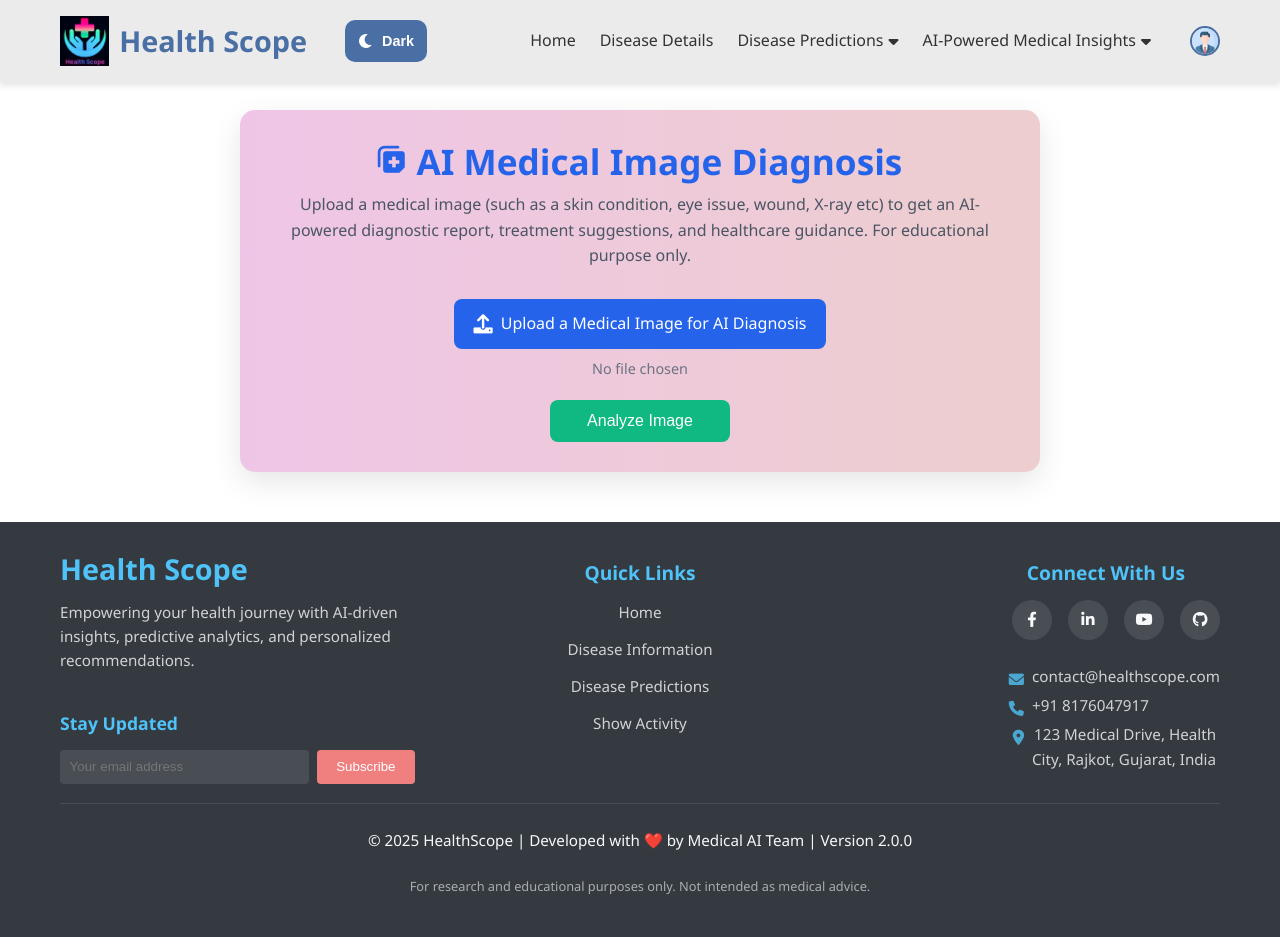
After one commit to Angad143/HealthScope---A-Multi-Disease-Progression-and-Severity-Prediction-Platform, a Flask app: template Health Scope - Multi-Disease Prediction System (Flask)/templates/ai_image_diagnosis.html in a window 1280 px wide. The commit adds this page. Run offline with Flask 3, Linux system fonts and the light colour scheme; the template is opened without the code that fills it, so the values that code supplies are empty; parts of the project's set-up code (start-up, migrations or seed data) failed here and were passed over; some libraries are stand-ins or nearby versions.

Commit message:
add  html page for medical image diagnosis

```diff
--- /dev/null
+++ b/Health Scope - Multi-Disease Prediction System (Flask)/templates/ai_image_diagnosis.html
@@ -0,0 +1,105 @@
+{% extends "base.html" %}
+
+{% block title %}AI Medical Image Diagnosis | HealthScope{% endblock %}
+
+{% block extra_css %}
+<link rel="stylesheet" href="{{ url_for('static', filename='css/ai_image_diagnosis.css') }}">
+<meta name="viewport" content="width=device-width, initial-scale=1.0">
+<link rel="stylesheet" href="https://cdnjs.cloudflare.com/ajax/libs/font-awesome/6.0.0-beta3/css/all.min.css">
+{% endblock %}
+
+{% block content %}
+<div class="container_image">
+    <h1><i class="fas fa-notes-medical"></i> AI Medical Image Diagnosis</h1>
+    <p class="subtitle">
+        Upload a medical image (such as a skin condition, eye issue, wound, X-ray etc) to get an AI-powered diagnostic
+        report, treatment suggestions, and healthcare guidance. For educational purpose only.
+    </p>
+    <form id="diagnosisForm" method="POST" enctype="multipart/form-data" class="upload-form">
+        <div class="file-input-container">
+            <label for="imageUpload" class="file-label">
+                <i class="fas fa-upload"></i> Upload a Medical Image for AI Diagnosis
+                <input type="file" id="imageUpload" name="image" required accept="image/*">
+            </label>
+            <span id="fileName">No file chosen</span>
+        </div>
+
+        <div id="previewContainer" class="preview-container" style="display: none;">
+            <img id="imagePreview" src="#" alt="Preview" class="preview-image">
+        </div>
+
+        <button type="submit" id="analyzeBtn" class="analyze-btn">
+            <span id="btnText">Analyze Image</span>
+            <div id="spinner" class="spinner" style="display: none;"></div>
+        </button>
+    </form>
+
+    <div id="resultBox" class="result-box" style="display: none;">
+        <h2><i class="fas fa-diagnosis"></i> Diagnosis Result</h2>
+        <div id="diagnosisResult" class="result-content"></div>
+    </div>
+</div>
+{% endblock %}
+
+{% block extra_js %}
+<script>
+  // Initialize navbar functionality
+  document.addEventListener('DOMContentLoaded', function () {
+    // Theme toggle
+    const themeToggle = document.getElementById('themeToggle');
+    if (themeToggle) {
+      themeToggle.addEventListener('click', function () {
+        const html = document.documentElement;
+        const isDark = html.getAttribute('data-theme') === 'dark';
+
+        if (isDark) {
+          html.removeAttribute('data-theme');
+          localStorage.setItem('theme', 'light');
+          this.innerHTML = '<i class="fas fa-moon"></i><span>Dark</span>';
+        } else {
+          html.setAttribute('data-theme', 'dark');
+          localStorage.setItem('theme', 'dark');
+          this.innerHTML = '<i class="fas fa-sun"></i><span>Light</span>';
+        }
+      });
+    }
+
+    // Logout confirmation
+    const logoutBtn = document.querySelector('a[href="{{ url_for("logout") }}"]');
+    if (logoutBtn) {
+      logoutBtn.addEventListener('click', function (e) {
+        e.preventDefault();
+        if (confirm('Are you sure you want to logout?')) {
+          window.location.href = this.href;
+        }
+      });
+    }
+    // ===================== Dropdown Menu Functionality =====================
+    const dropdowns = document.querySelectorAll('.dropdown, .user-dropdown');
+
+    dropdowns.forEach(dropdown => {
+      const btn = dropdown.querySelector('.dropbtn, .user-profile');
+      const content = dropdown.querySelector('.dropdown-content, .user-menu');
+
+      btn.addEventListener('click', function (e) {
+        e.stopPropagation();
+
+        // Close all other dropdowns
+        document.querySelectorAll('.dropdown-content, .user-menu').forEach(item => {
+          if (item !== content) {
+            item.style.display = 'none';
+          }
+        });
+
+        // Toggle current dropdown
+        if (content.style.display === 'block') {
+          content.style.display = 'none';
+        } else {
+          content.style.display = 'block';
+        }
+      });
+    });
+  });
+</script>
+<script src="{{ url_for('static', filename='js/ai_image_diagnosis.js') }}"></script>
+{% endblock %}
--- a/Health Scope - Multi-Disease Prediction System (Flask)/templates/base.html
+++ b/Health Scope - Multi-Disease Prediction System (Flask)/templates/base.html
@@ -57,8 +57,8 @@
                             <i class="fas fa-microphone-alt"></i> Voice AI Health Assistant
                         </a>
 
-                        <a href="#" style="color: #6f42c1;"> <!-- Purple for image/vision -->
-                            <i class="fas fa-image"></i> AI Image Diagnosis
+                        <a href="{{ url_for('ai_image_diagnosis') }}" style="color: #6f42c1;"> <!-- Purple for image/vision -->
+                            <i class="fas fa-image"></i> Medical Image Diagnosis
                         </a>
 
                         <a href="#" style="color: #dc3545;"> <!-- Red for reports/alerts -->
```
